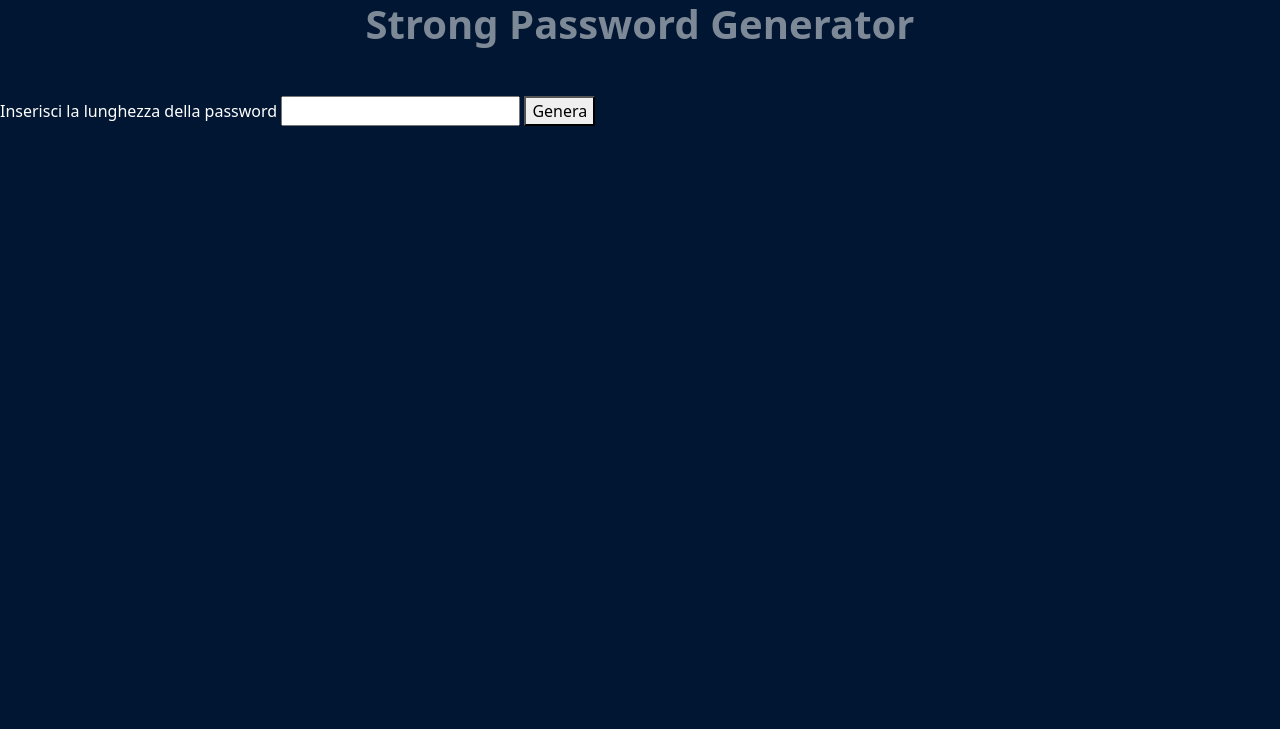
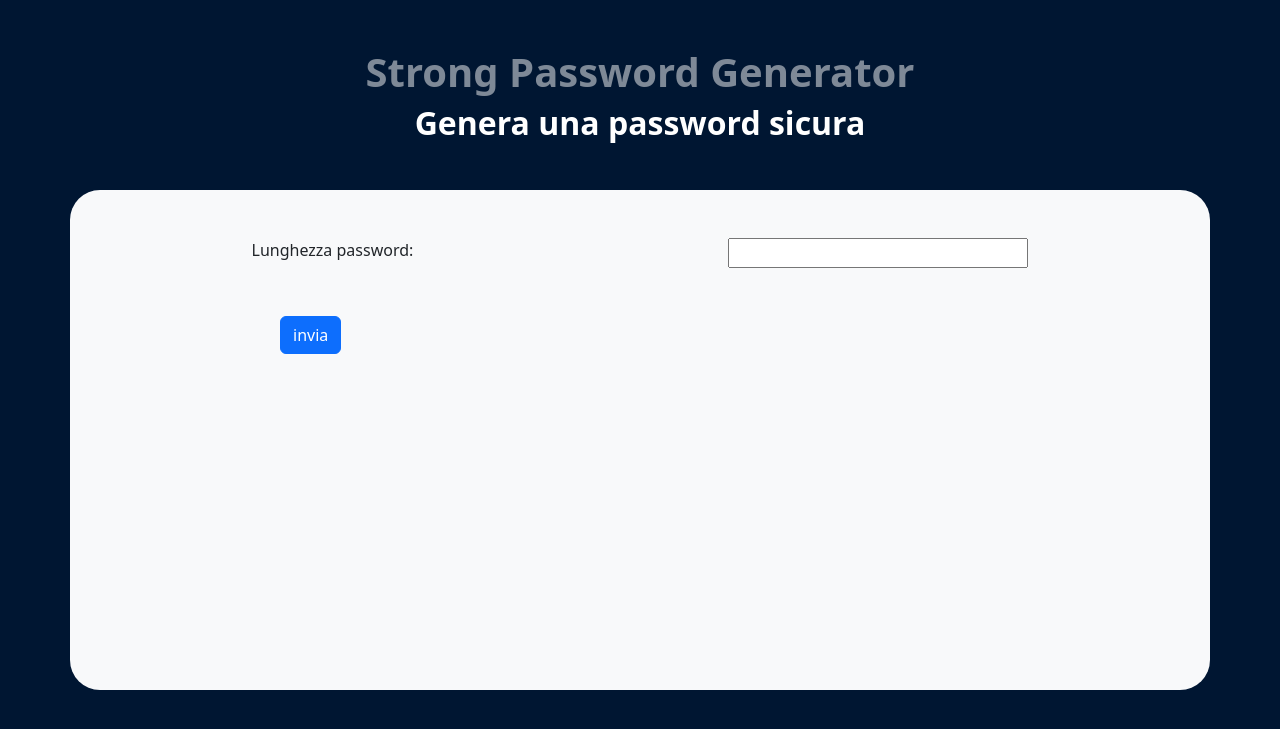
Before and after one commit to TommasoBernardo/php-strong-password-generator, a PHP site: page / in a window 1280 px wide. Shown: the top 729 px of the page. Run offline with PHP 8.4, Linux system fonts and the light colour scheme.

Commit message:
finish exercise

```diff
--- a/css/style.css
+++ b/css/style.css
@@ -5,3 +5,18 @@ body {
 h1 {
     color: #7e8997;
 }
+
+.my-background {
+    background-color: #f8f9fa;
+    height: 500px;
+    border-radius: 30px;
+}
+
+.my-flex {
+    display: flex;
+    justify-content: space-around;
+}
+
+.my-widht {
+    width: 300px;
+}
--- a/index.php
+++ b/index.php
@@ -21,22 +21,41 @@ if (isset($_GET['passwordLength'])) {
 
 <body>
     <main>
-        <div class="container">
+        <div class="container my-radius">
             <div class="row justify-content-center">
                 <div class="col-12">
-                    <h1 class="text-center mb-5">
+                    <h1 class="text-center mt-5 ">
                         <strong>
                             Strong Password Generator
                         </strong>
                     </h1>
                 </div>
             </div>
+            <div class="row justify-content-center">
+                <div class="col-12">
+                    <h2 class="text-white text-center mb-5">
+                        <strong>
+                            Genera una password sicura
+                        </strong>
+                    </h2>
+                </div>
+            </div>
         </div>
-        <form method="GET" action="./index.php">
-            <label for="password" class="text-white">Inserisci la lunghezza della password</label>
-            <input type="number" name="passwordLength" id="password">
-            <button type="submit">Genera</button>
-        </form>
+        <div class="container my-background">
+            <form method="GET" action="./index.php">
+                <div class="container text-center my-flex">
+                    <label class="mt-5" for="password">Lunghezza password:</label>
+                    <input class="mt-5 my-widht" type="number" name="passwordLength" id="password">
+                </div>
+                <div class="container">
+                    <div class="row justify-content-center">
+                        <div class="col-8">
+                            <button class="btn btn-primary mt-5" type="submit">invia</button>
+                        </div>
+                    </div>
+                </div>
+            </form>
+        </div>
     </main>
 </body>
 
```
